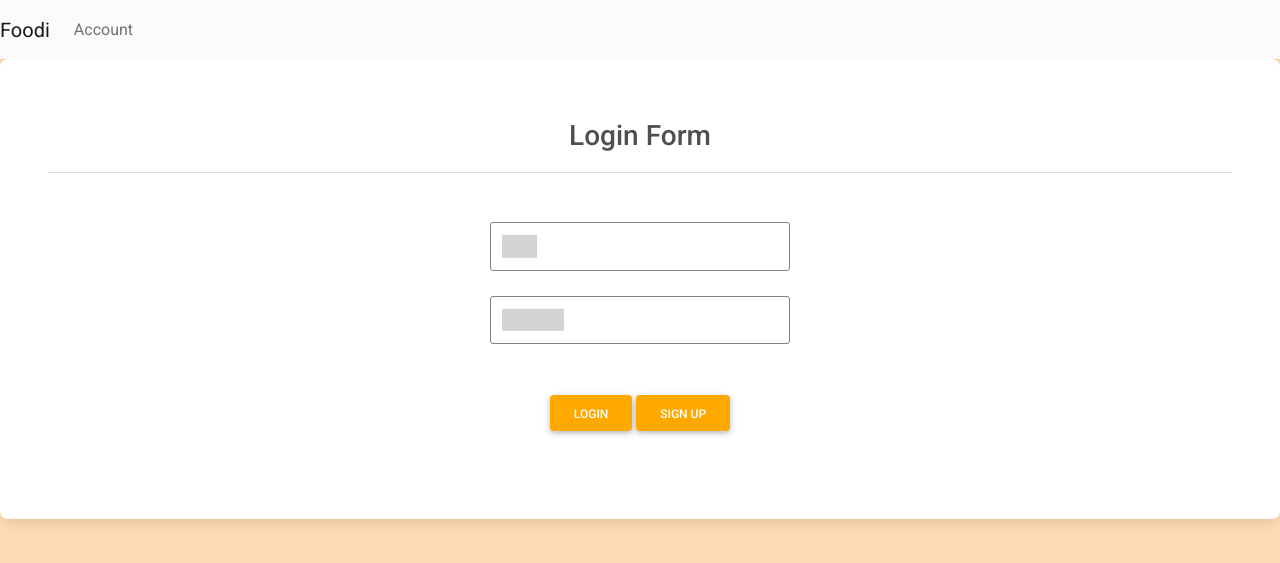
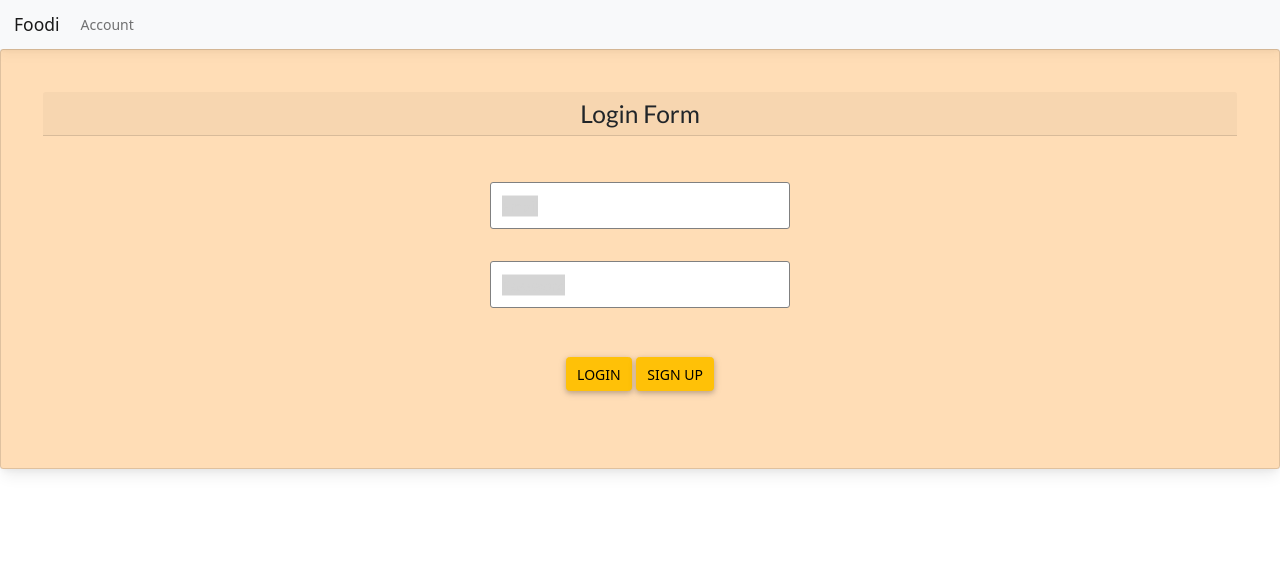
Before and after one commit to stian34556/what-s-for-lunch, a Flask app: page /login.html in a window 1280 px wide. Shown: the top 563 px of the page. Run offline with Flask 2, Linux system fonts and the light colour scheme; some libraries are stand-ins or nearby versions.

Commit message:
nav bar fixed

```diff
--- a/templates/login.html
+++ b/templates/login.html
@@ -22,6 +22,10 @@
         ></script>
         <link rel= "stylesheet" type= "text/css" href= "{{ url_for('static',filename='styles/login.css') }}">
 
+        <link rel="stylesheet" href="https://cdnjs.cloudflare.com/ajax/libs/semantic-ui/2.3.0/semantic.min.css" />
+        <link rel="stylesheet" href="https://stackpath.bootstrapcdn.com/bootstrap/4.3.1/css/bootstrap.min.css" integrity="sha384-ggOyR0iXCbMQv3Xipma34MD+dH/1fQ784/j6cY/iJTQUOhcWr7x9JvoRxT2MZw1T" crossorigin="anonymous">
+        <link href="https://cdn.jsdelivr.net/npm/bootstrap@5.0.1/dist/css/bootstrap.min.css" rel="stylesheet" integrity="sha384-+0n0xVW2eSR5OomGNYDnhzAbDsOXxcvSN1TPprVMTNDbiYZCxYbOOl7+AMvyTG2x" crossorigin="anonymous">
+
     </head>
     <body>
         <div>
@@ -39,7 +43,7 @@
 
         </div>
 
-        <div class="d-flex justify-content-center p-5 card">
+        <div class="d-flex justify-content-center p-5 card" style="background: rgba(254, 166, 63, 0.38);">
             <div class="card-header">
                 <center><h3>Login Form</h3></center>
             </div>
--- a/templates/welcome.html
+++ b/templates/welcome.html
@@ -25,6 +25,9 @@
     src="https://cdnjs.cloudflare.com/ajax/libs/mdb-ui-kit/3.5.0/mdb.min.js"
     ></script>
     <link rel= "stylesheet" type= "text/css" href= "{{ url_for('static',filename='styles/welcome.css') }}">
+    <link rel="stylesheet" href="https://cdnjs.cloudflare.com/ajax/libs/semantic-ui/2.3.0/semantic.min.css" />
+    <link rel="stylesheet" href="https://stackpath.bootstrapcdn.com/bootstrap/4.3.1/css/bootstrap.min.css" integrity="sha384-ggOyR0iXCbMQv3Xipma34MD+dH/1fQ784/j6cY/iJTQUOhcWr7x9JvoRxT2MZw1T" crossorigin="anonymous">
+    <link href="https://cdn.jsdelivr.net/npm/bootstrap@5.0.1/dist/css/bootstrap.min.css" rel="stylesheet" integrity="sha384-+0n0xVW2eSR5OomGNYDnhzAbDsOXxcvSN1TPprVMTNDbiYZCxYbOOl7+AMvyTG2x" crossorigin="anonymous">
 </head>
 <body>
     <section class="p-5 p-lg-0 pt-lg-5 text-center text-sm-start" style="background: rgba(254, 166, 63, 0.38);" >
```
